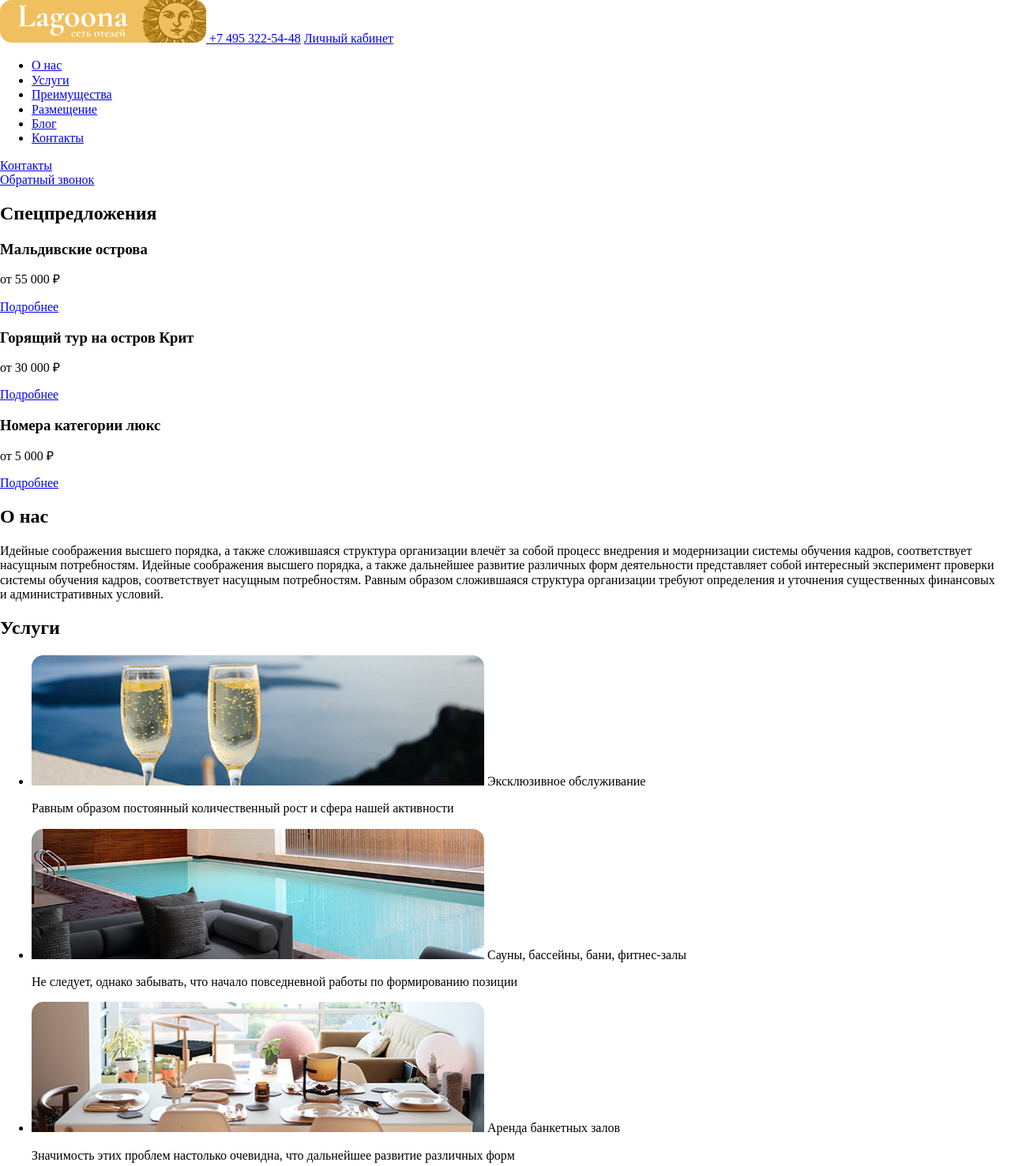
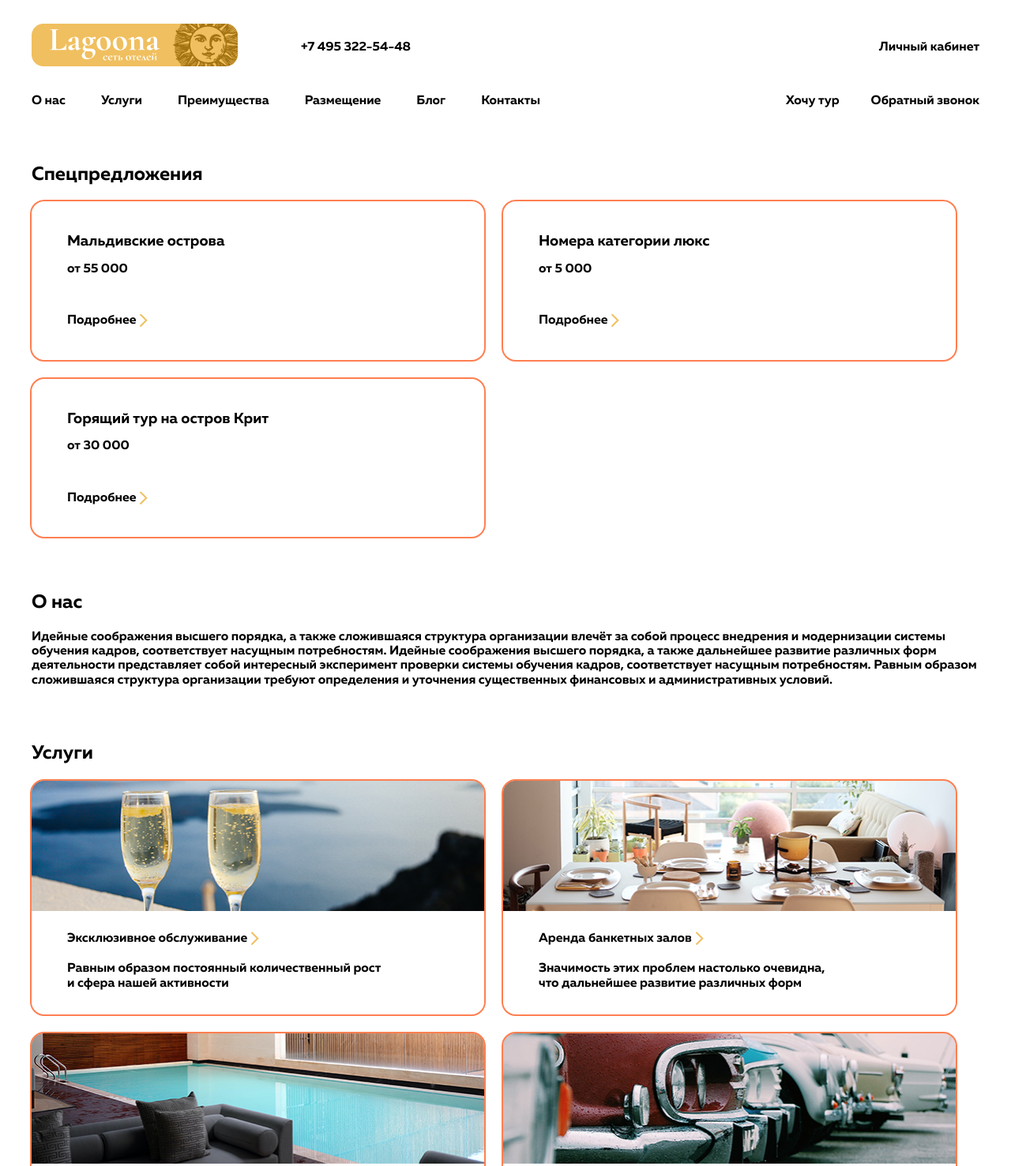
Before and after one commit to Handehoch/hotel-booking-landing, a plain HTML site: page index.html in a window 1280 px wide. Shown: the top 1477 px of the page at 79% size. Drawn offline with Linux system fonts and the light colour scheme; files whose address does not match are found by name.

Commit message:
Base styling

```diff
--- a/css/style.css
+++ b/css/style.css
@@ -0,0 +1,292 @@
+@font-face {
+  font-family: "Muller";
+  src: url("../fonts/MullerBold.woff") format("woff"),
+  url("../fonts/MullerLight.woff") format("woff"),
+  url("../fonts/MullerMedium.woff") format("woff"),
+  url("../fonts/MullerRegular.woff") format("woff"),
+  }
+
+html {
+  box-sizing: border-box;
+}
+
+*,
+*::before,
+*::after {
+  box-sizing: border-box;
+
+}
+
+a {
+  color: inherit;
+  text-decoration: none;
+}
+
+img {
+  max-width: 100%;
+}
+
+body {
+  min-width: 1200px;
+  font-family: "Muller", Arial, Helvetica, sans-serif;
+}
+
+/* glob */
+.flex {
+  display: flex;
+}
+
+.list-reset {
+  margin: 0;
+  padding: 0;
+  list-style: none;
+}
+
+.more-background {
+  background-image: url("../img/show-more.svg");
+  background-repeat: no-repeat;
+  background-position: right;
+  padding-right: 15px;
+}
+
+/* hedaer */
+.header {
+  margin-bottom: 70px;
+}
+
+.container {
+  max-width: 1200px;
+  margin: 0 auto;
+}
+
+.header-container {
+  padding: 0;
+  padding-top: 30px;
+}
+
+.header-logo {
+  margin-right: 40px;
+}
+
+.header-up {
+  align-items: center;
+  margin-bottom: 30px;
+}
+
+.header-contact {
+  margin-right: auto;
+}
+
+.header-list-item:not(:last-child) {
+  margin-right: 45px;
+}
+
+.header-add {
+  margin-left: auto;
+}
+
+.navbar-add-button:not(:last-child) {
+  margin: 0;
+  margin-right: 40px;
+}
+
+/* special */
+.section-title {
+  margin: 0;
+  margin-bottom: 20px;
+}
+
+.offers-list {
+  flex-wrap: wrap;
+}
+
+.offers-list-item {
+  width: 573px;
+  outline: 2px solid coral;
+  border-radius: 16px;
+}
+
+.offers-list-item:not(:last-child) {
+  margin: 0;
+  margin-right: 24px;
+  margin-bottom: 24px;
+}
+
+.offer {
+  padding: 0;
+  padding: 40px 108px 40px 45px;
+  flex-grow: 1;
+}
+
+.big-offer {
+  flex-grow: 2;
+}
+
+.offer-title {
+  margin: 0;
+  margin-bottom: 15px;
+}
+
+.offer-price {
+  margin: 0;
+  margin-bottom: 47px;
+}
+
+.special {
+  margin-bottom: 70px;
+}
+
+/* about-us */
+.about-us {
+  margin: 0;
+  margin-bottom: 70px;
+}
+
+.about-us-description {
+  margin: 0;
+}
+
+/* services */
+.services-list {
+  flex-wrap: wrap;
+}
+
+.services-item {
+  width: 573px;
+}
+
+.services-item {
+  margin: 0;
+  margin-right: 24px;
+  margin-bottom: 24px;
+}
+
+.services-item:nth-child(2n) {
+  margin: 0;
+}
+
+.service-preview {
+  flex-direction: column;
+  outline: 2px solid coral;
+  border-radius: 16px;
+}
+
+.services-list-item-avatar {
+  margin: 0;
+  margin-bottom: 26px;
+}
+
+.service-preview-description {
+  padding: 0;
+  padding-left: 45px;
+  padding-right: 126px;
+  padding-bottom: 30px;
+}
+
+.service-item-title {
+  display: inline-block;
+  margin: 0;
+  margin-bottom: 20px;
+}
+
+.service-item-description {
+  margin: 0;
+}
+
+.services {
+  margin: 0;
+  margin-bottom: 70px;
+}
+
+/* advantages */
+.advantages-list {
+  flex-wrap: wrap;
+}
+
+.advantages-item {
+  margin: 0;
+  width: 276px;
+  max-height: 248px;
+  outline: 2px solid coral;
+  border-radius: 16px;
+  padding: 0;
+  padding: 40px 42px 32px 45px;
+}
+
+.advantages-item:not(:last-child) {
+  margin-right: 22px;
+  margin-bottom: 22px;
+}
+
+/* placemants */
+.placements-list {
+  flex-wrap: wrap;
+}
+
+.placements-item {
+  height: 440px;
+  max-height: 440px;
+  width: 374px;
+  max-width: 374px;
+  outline: 2px solid coral;
+  border-radius: 16px;
+}
+
+.placements-item:not(:last-child) {
+  margin: 0;
+  margin-right: 24px;
+  margin-bottom: 24px;
+}
+
+.place-avatar {
+  margin: 0;
+  margin-bottom: 32px;
+
+}
+
+.place-description {
+  padding: 0;
+  padding-bottom: 45px;
+  padding-left: 45px;
+  max-height: 440px;
+}
+
+.place-price {
+  display: inline-block;
+  margin: 0;
+  margin-right: 52px;
+  margin-bottom: 16px;
+}
+
+.rating {
+  display: inline-block;
+  margin: 0;
+  padding: 0;
+  padding-right: 45px;
+}
+
+.place-name {
+  display: block;
+  margin: 0;
+  margin-bottom: 16px;
+}
+
+.place-location {
+  display: block;
+  margin: 0;
+  margin-bottom: 20px;
+}
+
+.placements-item:last-child {
+  flex-direction: column;
+  justify-content: flex-end;
+}
+
+.last-place {
+  color: white;
+}
+
+.more-places-container {
+  background-image: url('../img/place-9.jpg');
+  background-repeat: no-repeat;
+}
--- a/index.html
+++ b/index.html
@@ -9,16 +9,17 @@
 </head>
 <body>
   <header class="header">
-    <div class="container">
+    <div class="container header-container">
+      <div class="header-up flex">
         <a href="#" class="header-logo">
           <img src="./img/logo.png" alt="Logo" class="header-logo">
         </a>
         <a href="tel:+74953225448" class="header-contact">+7 495 322-54-48</a>
         <a href="#" class="personal-area-button personal-area-backgorund">Личный кабинет</a>
       </div>
-    <div class="menu">
+      <div class="menu flex">
         <nav class="header-menu">
-        <ul class="header-list">
+          <ul class="list-reset header-list flex">
             <li class="header-list-item">
               <a href="#" class="menu-link">О нас</a>
             </li>
@@ -39,11 +40,16 @@
             </li>
           </ul>
         </nav>
-      <div class="button navbar-add-button">
-        <a href="#" class="add-button">Контакты</a>
+        <div class="header-add flex">
+          <ul class="list-reset header-add-buttons flex">
+            <li class="button navbar-add-button">
+              <a href="#" class="add-button">Хочу тур</a>
+            </li>
+            <li class="button navbar-add-button">
+              <a href="#" class="add-button">Обратный звонок</a>
+            </li>
+          </ul>
         </div>
-      <div class="button navbar-add-button">
-        <a href="#" class="add-button">Обратный звонок</a>
       </div>
     </div>
   </header>
@@ -52,21 +58,29 @@
     <section id="special" class="special">
       <div class="container">
         <h2 class="section-title special-title">Спецпредложения</h2>
+        <ul class="list-reset offers-list flex">
+          <li class="offers-list-item flex">
             <article class="offer">
               <h3 class="offer-title">Мальдивские острова</h3>
-          <p class="offer-price">от&nbsp;55&nbsp;000&nbsp;₽</p>
+              <p class="offer-price">от&nbsp;55&nbsp;000&nbsp;</p>
               <a href="#" class="more-button more-background">Подробнее</a>
             </article>
+          </li>
+          <li class="offers-list-item flex">
+            <article class="offer big-offer">
+              <h3 class="offer-title big-offer-title">Номера категории люкс</h3>
+              <p class="offer-price big-offer-price">от 5 000</p>
+              <a href="#" class="more-button more-background">Подробнее</a>
+            </article>
+          </li>
+          <li class="offers-list-item flex">
             <article class="offer">
               <h3 class="offer-title">Горящий тур на&nbsp;остров Крит</h3>
-          <p class="offer-price">от&nbsp;30&nbsp;000&nbsp;₽</p>
+              <p class="offer-price">от&nbsp;30&nbsp;000&nbsp;</p>
               <a href="#" class="more-button more-background">Подробнее</a>
             </article>
-        <article class="offer big-offer">
-          <h3 class="offer-title big-offer-title">Номера категории люкс</h3>
-          <p class="offer-price big-offer-price">от 5 000 ₽</p>
-          <a href="#" class="more-button more-background">Подробнее</a>
-        </article>
+          </li>
+        </ul>
       </div>
     </section>
     <section id="about-us" class="about-us">
@@ -81,41 +95,49 @@
     <section id="services" class="services">
       <div class="container">
         <h2 class="section-title services-title">Услуги</h2>
-        <ul class="services-list">
+        <ul class="list-reset services-list flex">
           <li class="services-item">
-            <article class="service-preview">
+            <article class="service-preview flex">
               <img src="./img/10.jpg" alt="Сhampagne" class="services-list-item-avatar">
+              <div class="service-preview-description">
                 <a class="more-button more-background service-item-title">Эксклюзивное обслуживание</a>
-              <p class="service-item-secription">
+                <p class="service-item-description">
                   Равным образом постоянный количественный рост и&nbsp;сфера нашей активности
                 </p>
+              </div>
             </article>
           </li>
           <li class="services-item">
-            <article class="service-preview">
-              <img src="./img/12.jpg" alt="Bath" class="services-list-item-avatar">
-              <a class="more-button more-background service-item-title">Сауны, бассейны, бани, фитнес-залы</a>
-              <p class="service-item-secription">
-                Не&nbsp;следует, однако забывать, что начало повседневной работы по&nbsp;формированию позиции
+            <article class="service-preview flex">
+              <img src="./img/15.jpg" alt="Food" class="services-list-item-avatar">
+              <div class="service-preview-description">
+                <a class="more-button more-background service-item-title">Аренда банкетных залов</a>
+                <p class="service-item-description">
+                  Значимость этих проблем настолько очевидна, что дальнейшее развитие различных форм
                 </p>
+              </div>
             </article>
           </li>
           <li class="services-item">
-            <article class="service-preview">
-              <img src="./img/15.jpg" alt="Food" class="services-list-item-avatar">
-              <a class="more-button more-background service-item-title">Аренда банкетных залов</a>
-              <p class="service-item-secription">
-                Значимость этих проблем настолько очевидна, что дальнейшее развитие различных форм
+            <article class="service-preview flex">
+              <img src="./img/12.jpg" alt="Bath" class="services-list-item-avatar">
+              <div class="service-preview-description">
+                <a class="more-button more-background service-item-title">Сауны, бассейны, бани, фитнес-залы</a>
+                <p class="service-item-description">
+                  Не&nbsp;следует, однако забывать, что начало повседневной работы по&nbsp;формированию позиции
                 </p>
+              </div>
             </article>
           </li>
           <li class="services-item">
-            <article class="service-preview">
+            <article class="service-preview flex">
               <img src="./img/11.jpg" alt="Autos" class="services-list-item-avatar">
+              <div class="service-preview-description">
                 <a class="more-button more-background service-item-title">Охраняемые автомобильные стоянки</a>
-              <p class="service-item-secription">
+                <p class="service-item-description">
                   Не&nbsp;следует, однако забывать, что начало повседневной работы по&nbsp;формированию позиции
                 </p>
+              </div>
             </article>
           </li>
         </ul>
@@ -124,12 +146,30 @@
     <section class="advantages">
       <div class="container">
         <h2 class="section-title advantages-title">Преимущества</h2>
-        <ul class="advantages-list">
+        <ul class="list-reset advantages-list flex">
           <li class="advantages-item">
             <img src="./img/adv-1.svg" alt="Bath" class="adavantage-avatar">
             <p class="advantage-description">
               Идейные соображения высшего порядка,
               а&nbsp;также постоянный количественный рост
+            </p>
+          </li>
+          <li class="advantages-item">
+            <img src="./img/adv-3.svg" alt="Tovel" class="adavantage-avatar">
+            <p class="advantage-description">
+              Значимость этих проблем настолько очевидна, что вопрос остаётся открытым
+            </p>
+          </li>
+          <li class="advantages-item">
+            <img src="./img/adv-5.svg" alt="Tasks" class="adavantage-avatar">
+            <p class="advantage-description">
+              Таким образом реализация плановых заданий играет важную роль для понимания
+            </p>
+          </li>
+          <li class="advantages-item">
+            <img src="./img/adv-7.svg" alt="Safety" class="adavantage-avatar">
+            <p class="advantage-description">
+              Повседневная практика показывает, что дальнейшее развитие различных
             </p>
           </li>
           <li class="advantages-item">
@@ -139,31 +179,13 @@
             </p>
           </li>
           <li class="advantages-item">
-            <img src="./img/adv-3.svg" alt="Tovel" class="adavantage-avatar">
-            <p class="advantage-description">
-              Значимость этих проблем настолько очевидна, что вопрос остаётся открытым
-            </p>
-          </li>
-          <li class="advantages-item">
             <img src="./img/adv-4.svg" alt="Food" class="adavantage-avatar">
             <p class="advantage-description">
               Консультация с&nbsp;активом влечёт за&nbsp;собой процесс внедрения услуг нашего сервиса
             </p>
           </li>
           <li class="advantages-item">
-            <img src="./img/adv-5.svg" alt="Tasks" class="adavantage-avatar">
-            <p class="advantage-description">
-              Таким образом реализация плановых заданий играет важную роль для понимания
-            </p>
-          </li>
-          <li class="advantages-item">
-            <img src="./img/adv-6.svg" alt="Safety" class="adavantage-avatar">
-            <p class="advantage-description">
-              Повседневная практика показывает, что дальнейшее развитие различных
-            </p>
-          </li>
-          <li class="advantages-item">
-            <img src="./img/adv-7.svg" alt="Key" class="adavantage-avatar">
+            <img src="./img/adv-6.svg" alt="Key" class="adavantage-avatar">
             <p class="advantage-description">
               Повседневная практика показывает, что сложившаяся структура организации
             </p>
@@ -180,7 +202,7 @@
     <section class="placements">
       <div class="container">
         <h2 class="section-title placement-title">Размещение</h2>
-        <ul class="placements-list">
+        <ul class="list-reset placements-list flex">
           <li class="placements-item">
             <article class="place-preview">
               <img src="./img/place-1.jpg" alt="Hotel" class="place-avatar">
@@ -342,10 +364,9 @@
               </div>
             </article>
           </li>
-          <li class="placements-item">
+          <li class="placements-item more-places-container flex">
             <article class="place-preview">
-              <div class="place-description more-places-container">
-                <img src="./img/place-9.jpg" alt="Hotel" class="place-avatar">
+              <div class="place-description">
                 <a class="more-button more-background last-place">Посмотреть все варианты</a>
               </div>
             </article>
```
Lines whose indentation alone changed are shown as unchanged.
